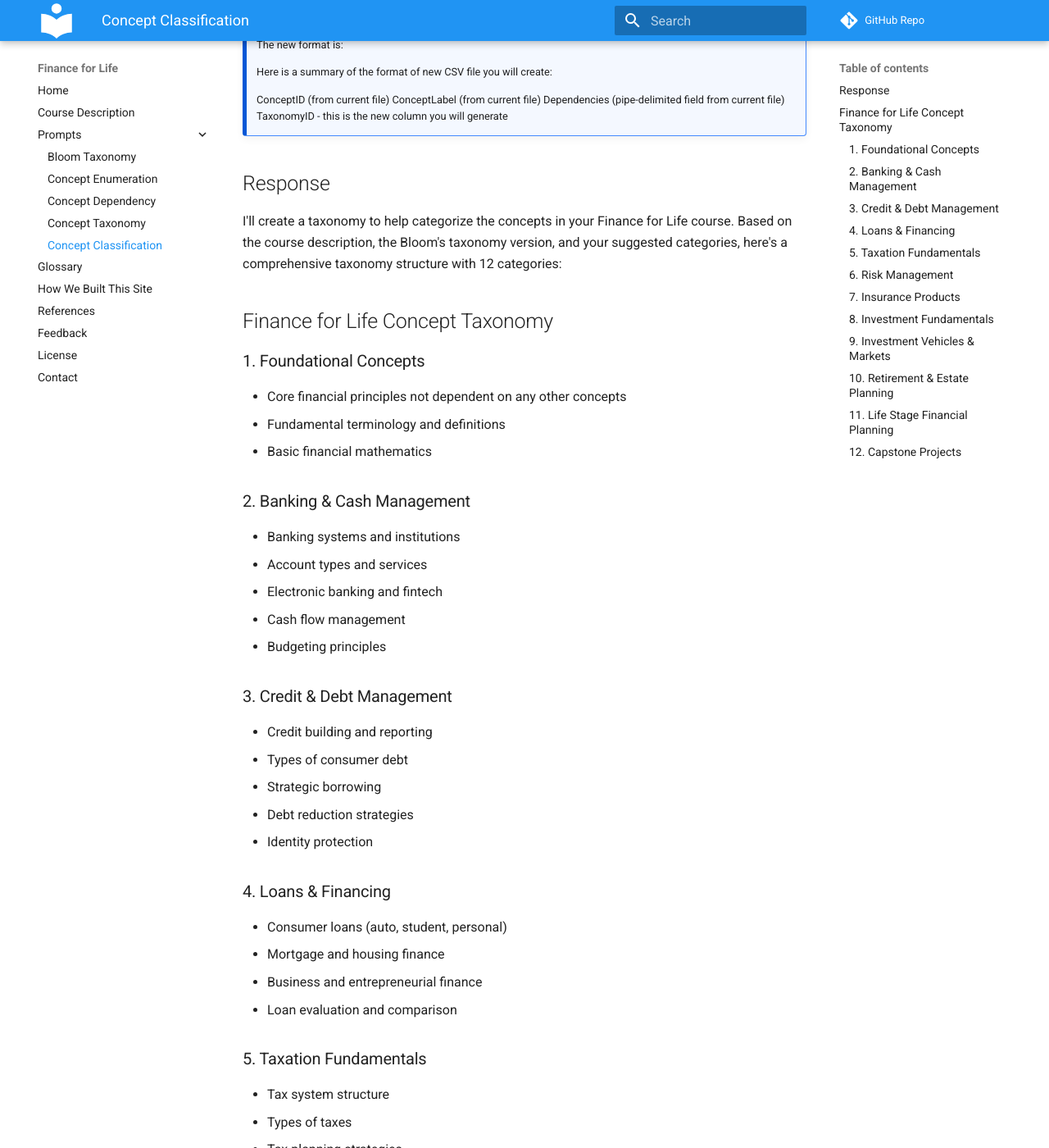
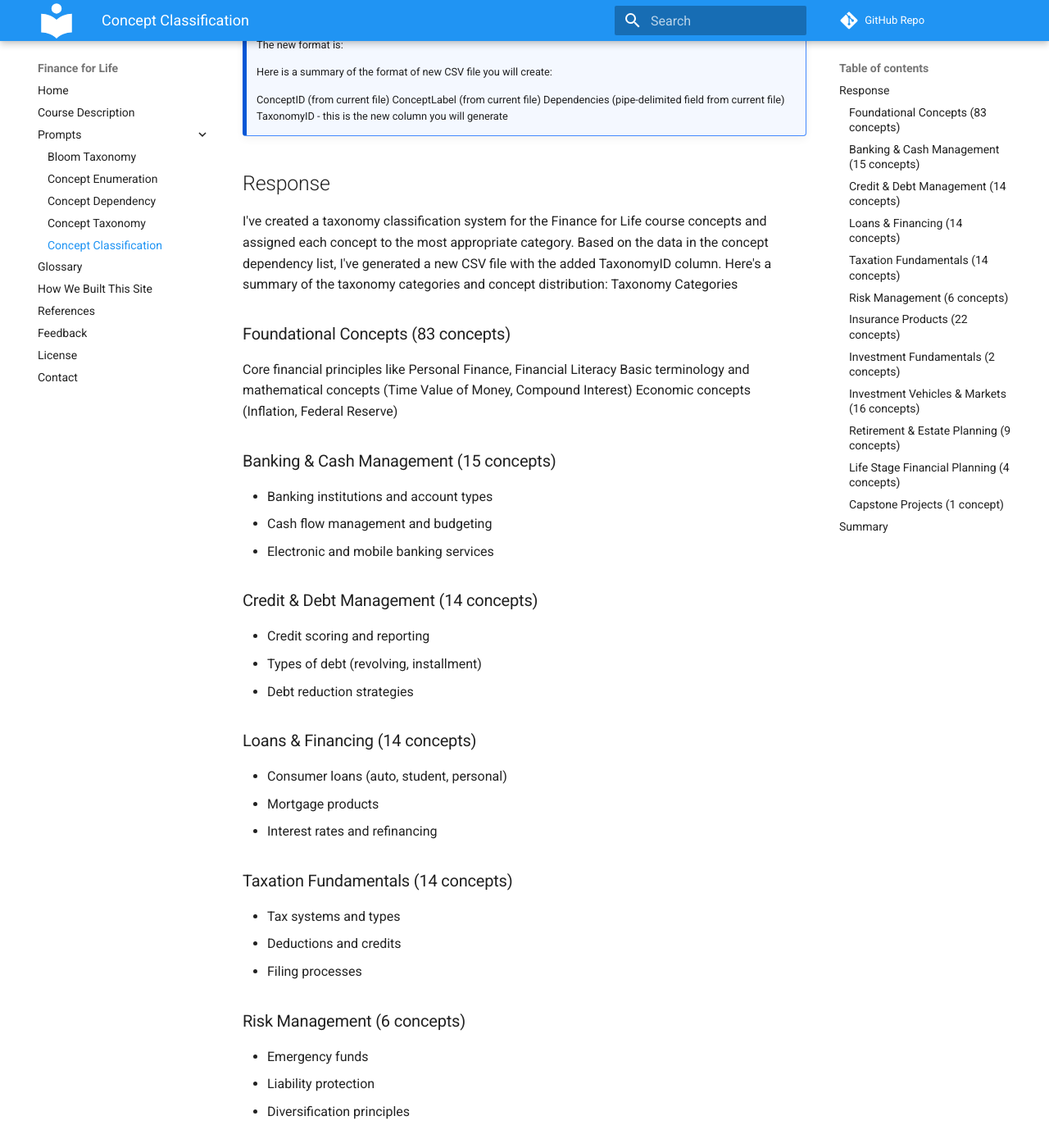
Before and after one commit to dmccreary/finance-for-life, an MkDocs documentation site: the page built from docs/prompts/10-concept-classification.md, in a window 1280 px wide and 1400 px high, scrolled down 395 px. Shown: the whole window at 82% size. Built offline with MkDocs 1.6.1 and Material for MkDocs 9.7.7, drawn with Linux system fonts in a browser that asks for light colours; comment, search, counter and statistics services are not loaded; some of the changed text lies outside the part shown.

Commit message:
updating content

```diff
--- a/docs/prompts/10-concept-classification.md
+++ b/docs/prompts/10-concept-classification.md
@@ -20,99 +20,81 @@
 
 ## Response
 
-I'll create a taxonomy to help categorize the concepts in your Finance for Life course. Based on the course description, the Bloom's taxonomy version, and your suggested categories, here's a comprehensive taxonomy structure with 12 categories:
+I've created a taxonomy classification system for the Finance for Life course concepts and assigned each concept to the most appropriate category. Based on the data in the concept dependency list, I've generated a new CSV file with the added TaxonomyID column.
+Here's a summary of the taxonomy categories and concept distribution:
+Taxonomy Categories
 
-## Finance for Life Concept Taxonomy
+### Foundational Concepts (83 concepts)
 
-### 1. Foundational Concepts
+Core financial principles like Personal Finance, Financial Literacy
+Basic terminology and mathematical concepts (Time Value of Money, Compound Interest)
+Economic concepts (Inflation, Federal Reserve)
 
-- Core financial principles not dependent on any other concepts
-- Fundamental terminology and definitions
-- Basic financial mathematics
 
-### 2. Banking & Cash Management
+### Banking & Cash Management (15 concepts)
 
-- Banking systems and institutions
-- Account types and services
-- Electronic banking and fintech
-- Cash flow management
-- Budgeting principles
+- Banking institutions and account types
+- Cash flow management and budgeting
+- Electronic and mobile banking services
 
-### 3. Credit & Debt Management
+### Credit & Debt Management (14 concepts)
 
-- Credit building and reporting
-- Types of consumer debt
-- Strategic borrowing
+- Credit scoring and reporting
+- Types of debt (revolving, installment)
 - Debt reduction strategies
-- Identity protection
 
-### 4. Loans & Financing
+### Loans & Financing (14 concepts)
 
 - Consumer loans (auto, student, personal)
-- Mortgage and housing finance
-- Business and entrepreneurial finance
-- Loan evaluation and comparison
+- Mortgage products
+- Interest rates and refinancing
 
-### 5. Taxation Fundamentals
 
-- Tax system structure
-- Types of taxes
-- Tax planning strategies
-- Tax-advantaged accounts
+### Taxation Fundamentals (14 concepts)
+
+- Tax systems and types
+- Deductions and credits
 - Filing processes
 
-### 6. Risk Management
+### Risk Management (6 concepts)
 
-- Risk assessment principles
-- Insurance terminology
-- Policy evaluation
-- Self-insurance concepts
+- Emergency funds
+- Liability protection
+- Diversification principles
 
-### 7. Insurance Products
+### Insurance Products (22 concepts)
 
-- Health insurance
+- Health insurance plans
 - Property and casualty insurance
-- Life and disability insurance
-- Specialized insurance products
+- Life and disability coverage
 
-### 8. Investment Fundamentals
+### Investment Fundamentals (2 concepts)
 
-- Investment principles
-- Asset classes
-- Risk-return relationships
-- Portfolio construction basics
-- Time value of money
+- Asset allocation
+- Compound interest principles
 
-### 9. Investment Vehicles & Markets
+### Investment Vehicles & Markets (16 concepts)
 
-- Specific investment products
-- Market structures and participants
-- Economic indicators
-- Market cycles
-- Alternative investments
+- Specific investment products (stocks, bonds, ETFs)
+- Market structures and indices
+- Alternative investments (crypto, options)
 
-### 10. Retirement & Estate Planning
+### Retirement & Estate Planning (9 concepts)
 
 - Retirement accounts and strategies
-- Social Security
 - Estate planning basics
-- Wealth transfer concepts
-- Long-term care planning
+- REITs
 
-### 11. Life Stage Financial Planning
+### Life Stage Financial Planning (4 concepts)
 
-- Early career finance
-- Family financial planning
+- Marriage and finances
+- Children and financial planning
 - College funding
-- Financial independence
-- Changing needs across life stages
 
-### 12. Capstone Projects
+### Capstone Projects (1 concept)
 
-- Comprehensive financial plan development
-- Case studies and scenarios
-- Financial coaching
-- Simulation exercises
-- Real-world applications
+- Financial Planning Process
 
-This taxonomy provides a clear structure for categorizing each of the concepts in your course file. The categories flow logically from foundational knowledge through specific financial domains and culminate in practical applications via capstone projects. Each category represents a distinct area of financial knowledge while collectively covering the entire spectrum of personal finance topics in your curriculum.
+## Summary
+
+You can see the complete CSV file in the artifact I've created. Each concept has been assigned the most appropriate taxonomy ID, creating a logical organization of the course material. This taxonomy will allow you to better structure your curriculum and ensure comprehensive coverage of all key financial literacy topics.
```
